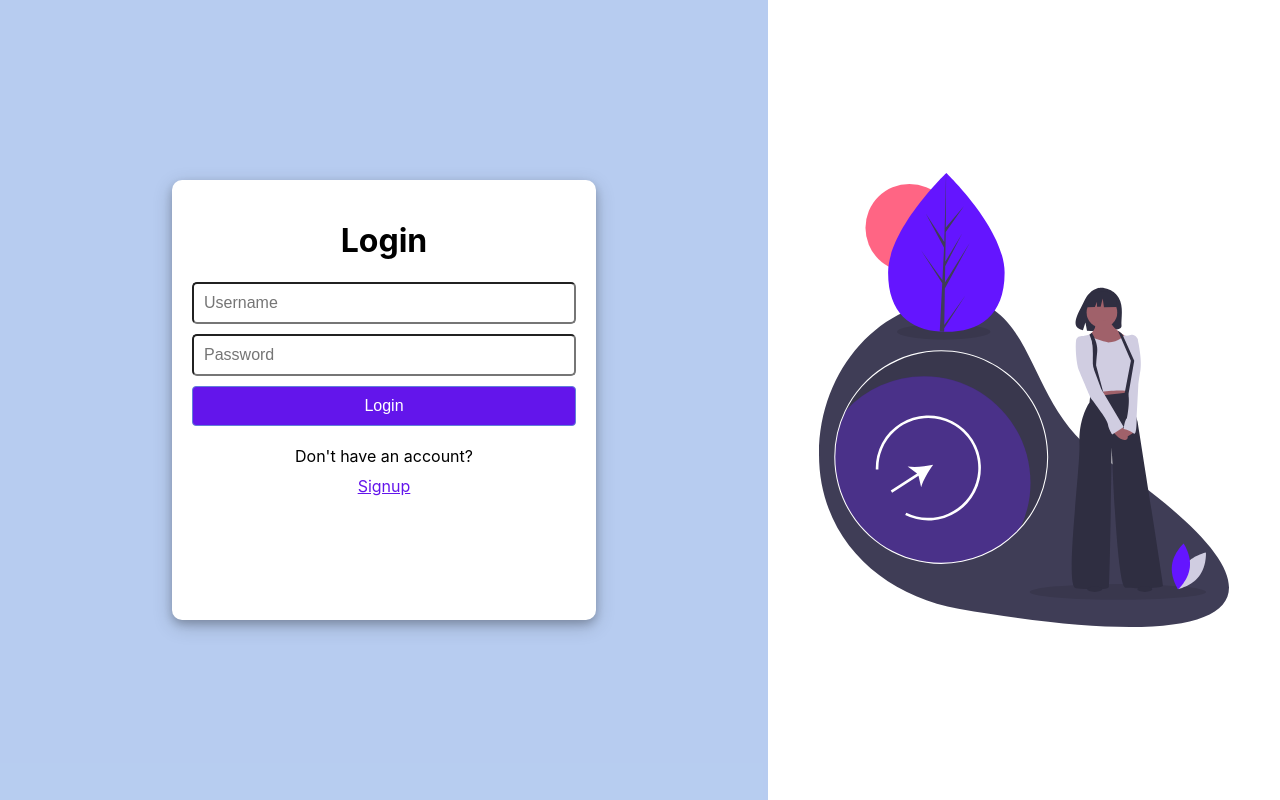
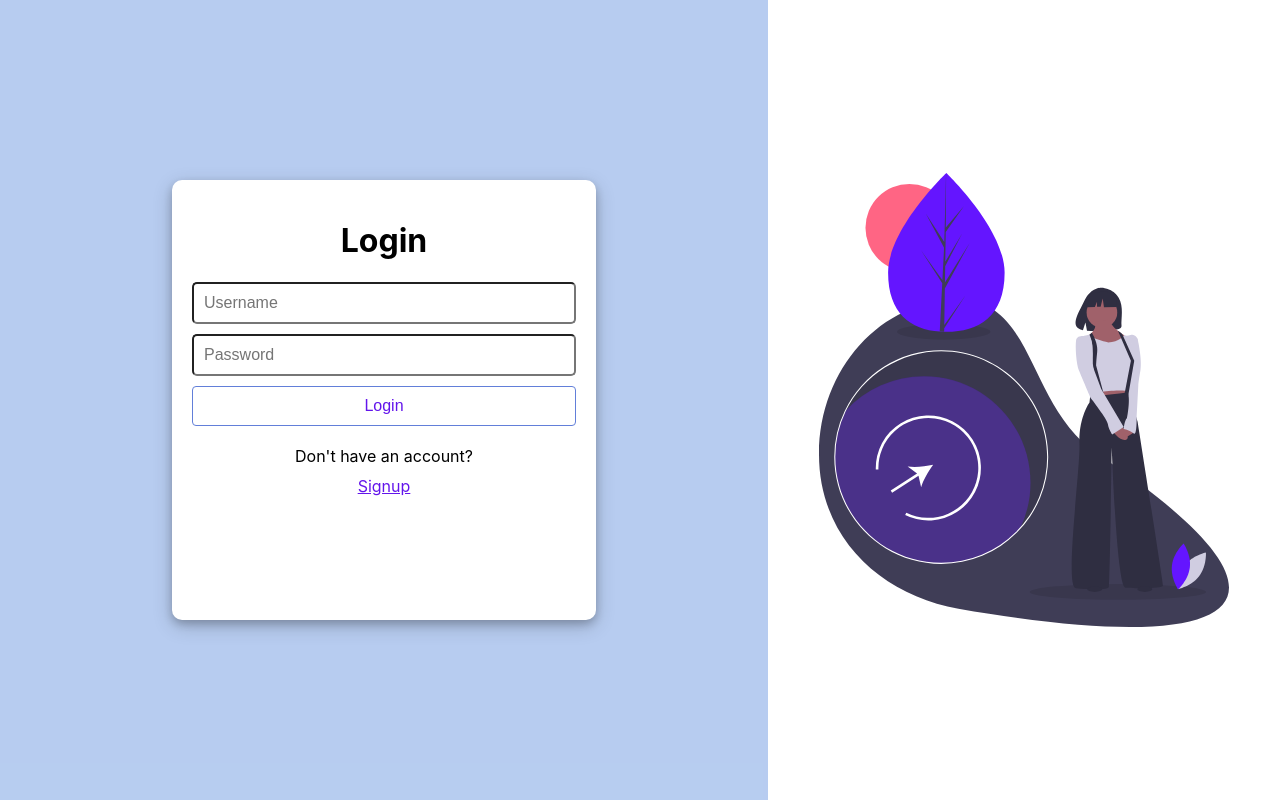
Before and after one commit to Niiischal/Summer_Class, a React (Create React App) app in the folder get/: page / in a window 1280 px wide. In both pictures the pointer is over the button "Login". Built offline with nearby package versions, Linux system fonts and the light colour scheme.

Commit message:
adding hover effect while hover to button

```diff
--- a/get/src/pages/Signup.jsx
+++ b/get/src/pages/Signup.jsx
@@ -49,7 +49,7 @@ const Signup = () => {
                         setPassword(text);
                       }}
                   />
-                  <Button label="Signup" />
+                  <Button label="Signup"/>
                 </div>
               </form>
               <div className="contents">
@@ -77,4 +77,5 @@ const Signup = () => {
   );
 };
 
+
 export default Signup;
--- a/get/src/styles/inputs.css
+++ b/get/src/styles/inputs.css
@@ -19,6 +19,11 @@
     font-size: 16px;
 }
 
+button:hover{
+    cursor: pointer;
+    color:#6315eb;
+    background-color: #ffffff;
+}
 .contents{
     margin-top: 20px;
 }
```
